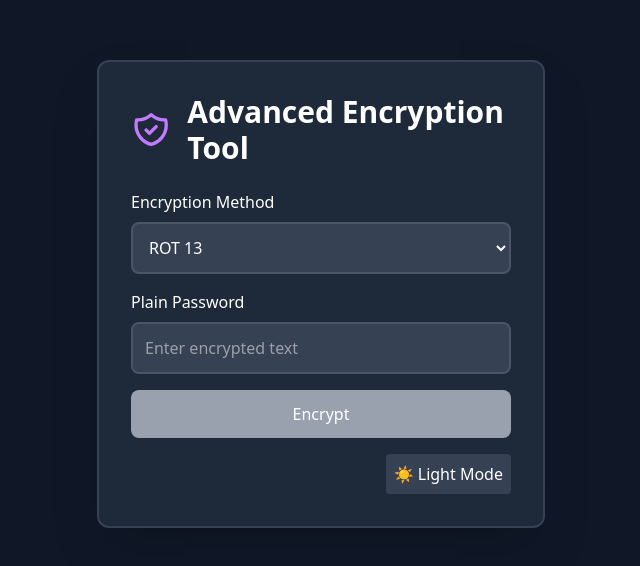
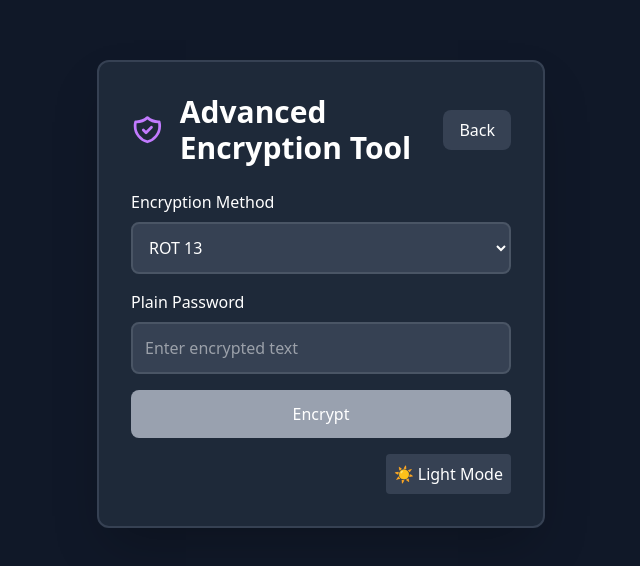
Before and after one commit to Chakibceran22/passowrd-manager-app, a React (Vite) app: page /encrypt in a window 1280 px wide. Shown: the part 106-672 px from the top of the page, without its empty margins (319-959 px from the left). Built offline with nearby package versions, Linux system fonts and the light colour scheme.

Commit message:
creating more componenets for more features

```diff
--- /dev/null
+++ b/src/componenets/BackButton.jsx
@@ -0,0 +1,13 @@
+const BackButton = ({ isDarkMode }) => {
+    return (
+        <button
+            onClick={() => window.history.back()}
+            className={`px-4 py-2 rounded-lg ${isDarkMode
+                ? 'bg-gray-700 hover:bg-gray-600'
+                : 'bg-gray-200 hover:bg-gray-300'}`}
+        >
+            Back
+        </button>
+    )
+}
+export default BackButton;
--- a/src/componenets/PasswordDecryption.jsx
+++ b/src/componenets/PasswordDecryption.jsx
@@ -5,7 +5,8 @@ import Button from './Button';
 import Input from './Input';
 import SelectionDropDown from './SelectionDropDown';
 import DarkModeToggle from './ToggleButton';
-
+import KeyInput from './KeyInput';
+import BackButton from './BackButton';
 
 const PasswordDecryptor = () => {
   const [isDarkMode, setIsDarkMode] = useState(true);
@@ -113,6 +114,7 @@ const PasswordDecryptor = () => {
         <div className="flex items-center mb-6">
           <ShieldIcon className={`mr-4 w-12 h-12 ${isDarkMode ? 'text-purple-400' : 'text-purple-600'}`} />
           <h1 className="text-3xl font-bold">Advanced Decryption Tool</h1>
+          <BackButton isDarkMode={isDarkMode}/>
         </div>
 
         <div className="space-y-4">
@@ -159,21 +161,7 @@ const PasswordDecryptor = () => {
 
           {/* Conditional Key Input for other methods */}
           {decryptionType !== 'rsa' && decryptionMethods.find(m => m.value === decryptionType)?.requiresKey && (
-            <div>
-              <label className="block mb-2 flex items-center">
-                <KeyIcon className="mr-2 w-5 h-5" />
-                Decryption Key
-              </label>
-              <input
-                type="text"
-                value={decryptionKey}
-                onChange={(e) => setDecryptionKey(e.target.value)}
-                placeholder="Enter decryption key"
-                className={`w-full p-3 rounded-lg border-2 ${isDarkMode
-                  ? 'bg-gray-700 border-gray-600 text-white'
-                  : 'bg-white border-gray-300 text-black'}`}
-              />
-            </div>
+            <KeyInput isDarkMode={isDarkMode} setKey={setDecryptionKey} Key={decryptionKey} notice={"Decryption Key"} />
           )}
 
           <Button handleEvent={handleDecrypt} password={encryptedPassword} word={"Decrypt"} isDarkMode={isDarkMode}></Button>
--- a/src/componenets/passwordEncryptionPage.jsx
+++ b/src/componenets/passwordEncryptionPage.jsx
@@ -7,6 +7,7 @@ import SelectionDropDown from './SelectionDropDown';
 import RsaPublicKeyDisplay from './RsaPublicKeyDisplay';
 import DarkModeToggle from './ToggleButton';
 import KeyInput from './KeyInput';
+import BackButton from './BackButton';
 
 const PasswordEncryptor = () => {
   const [isDarkMode, setIsDarkMode] = useState(true);
@@ -101,7 +102,6 @@ const PasswordEncryptor = () => {
           }
         }).join('');
 
-
         break;
 
       default:
@@ -121,17 +121,18 @@ const PasswordEncryptor = () => {
       <div className={`w-full max-w-md p-8 rounded-xl shadow-2xl border-2 ${isDarkMode
         ? 'bg-gray-800 border-gray-700'
         : 'bg-white border-gray-200'}`}>
-        <div className="flex items-center mb-6">
-          <ShieldIcon className={`mr-4 w-12 h-12 ${isDarkMode ? 'text-purple-400' : 'text-purple-600'}`} />
-          <h1 className="text-3xl font-bold">Advanced Encryption Tool</h1>
+        <div className="flex items-center justify-between mb-6">
+          <div className="flex items-center">
+            <ShieldIcon className={`mr-4 w-12 h-12 ${isDarkMode ? 'text-purple-400' : 'text-purple-600'}`} />
+            <h1 className="text-3xl font-bold">Advanced Encryption Tool</h1>
+          </div>
+          <BackButton isDarkMode={isDarkMode}/>
         </div>
 
         <div className="space-y-4">
           {/* Encryption Method Selector */}
           <SelectionDropDown encryptionType={encryptionType} encryptionMethods={encryptionMethods} isDarkMode={isDarkMode} setEncryptionKey={setEncryptionKey} setEncryptionType={setEncryptionType} setGeneratedPublicKey={setGeneratedPublicKey} notice={"Encryption Method"}/>
           <Input placeholder={"Plain Password"} password={plainPassword} setPassword={setPlainPassword} isDarkMode={isDarkMode}></Input>
-
-
 
           {/* Non-RSA Key Input */}
           {encryptionType !== 'RSA' && encryptionMethods.find(m => m.value === encryptionType)?.requiresKey && (
```
